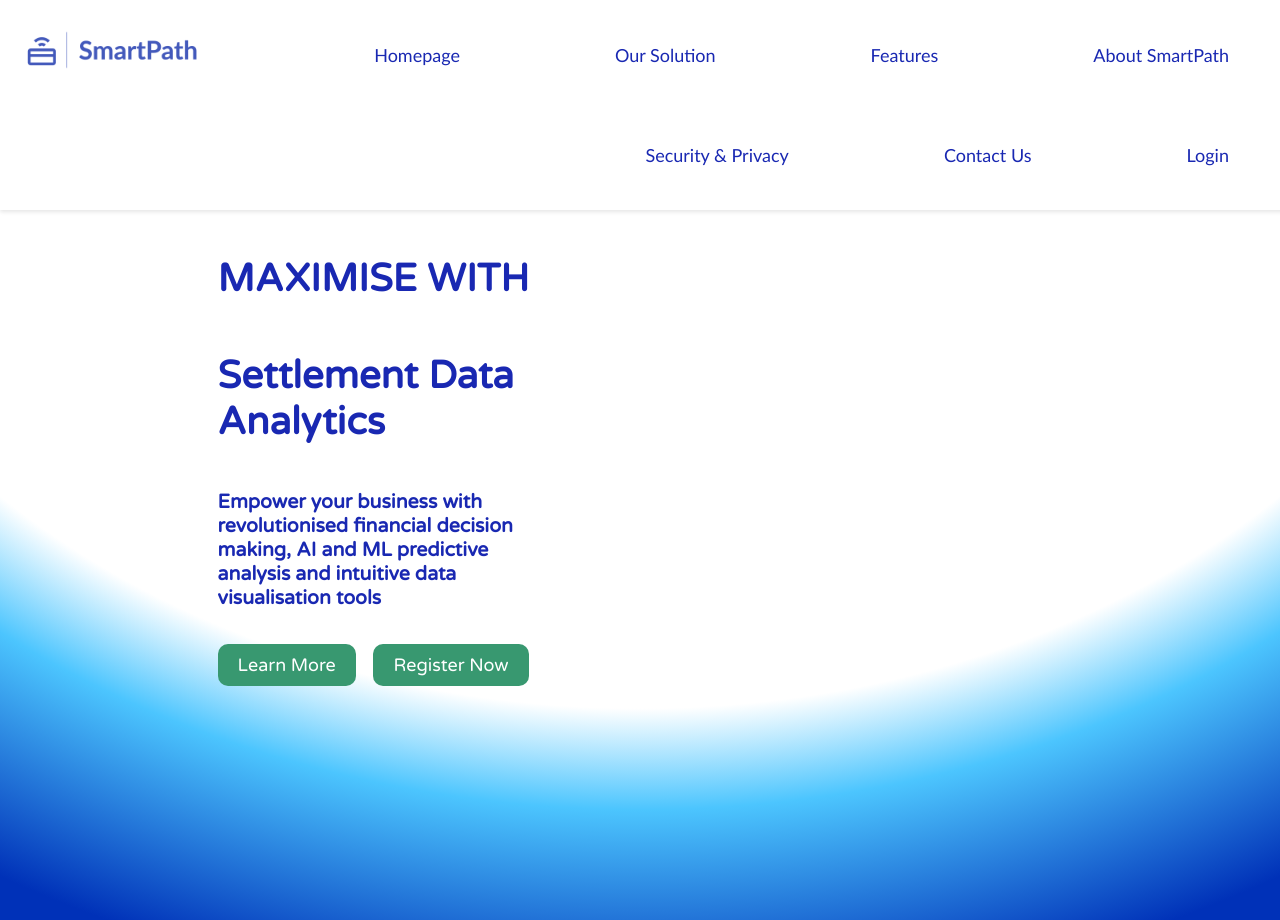
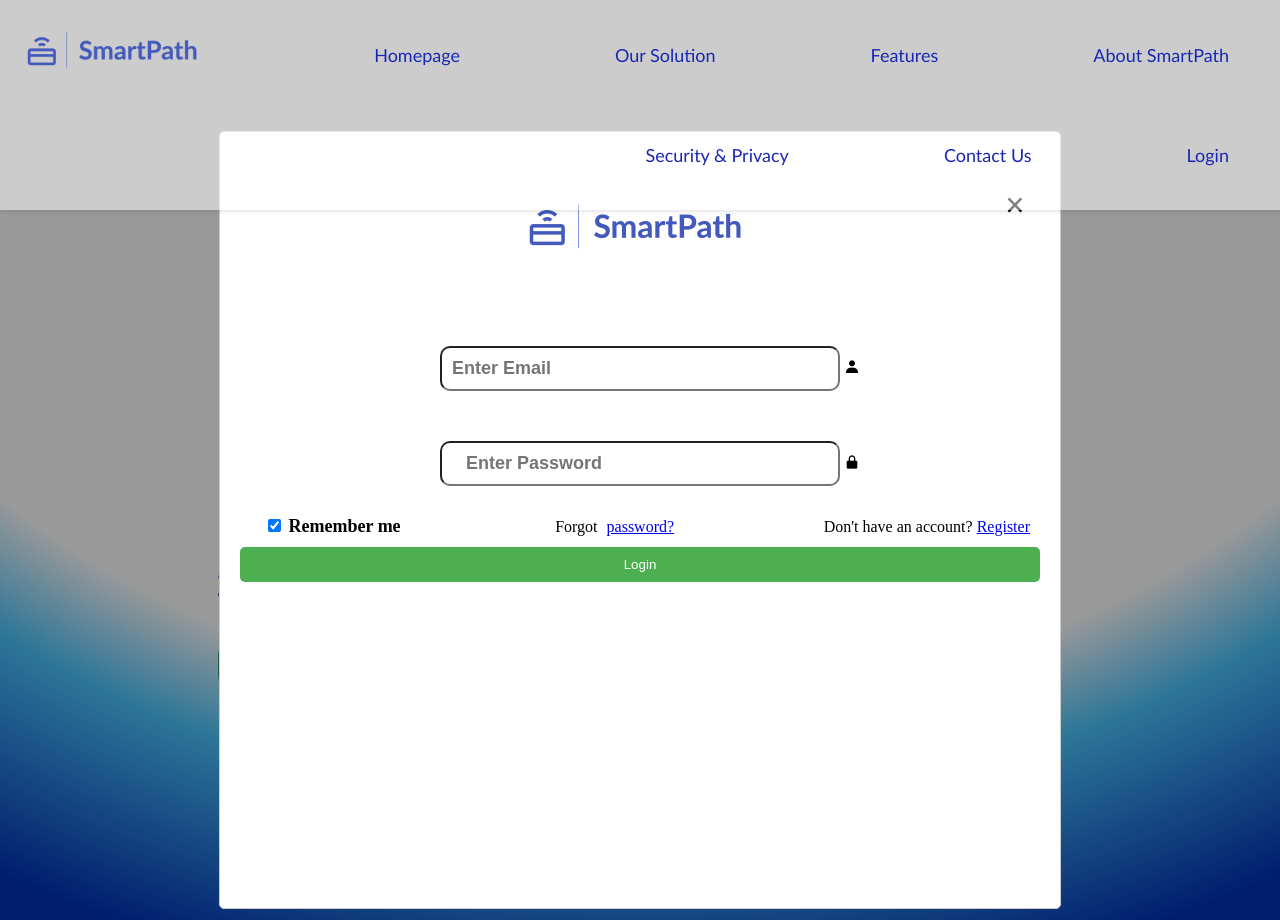
Before and after one commit to amaan-chaudhry/SmartApp, a Django app: page / in a window 1280 px wide. Run offline with Django 5.2, Linux system fonts and the light colour scheme; some libraries are stand-ins or nearby versions.

Commit message:
updated graphs

```diff
--- a/AppSite/static/AppSite/dashboard.css
+++ b/AppSite/static/AppSite/dashboard.css
@@ -4,8 +4,8 @@
     height: 300px; /* Adjust height as needed */
 }
 #pieChart {
-      width: 35% !important; /* Adjust width as needed */
-      height: 35% !important;
+      width: 95% !important; /* Adjust width as needed */
+      height: 95% !important;
       display: flex;
       justify-content: center;
       align-items: center; }
--- a/AppSite/static/AppSite/style.css
+++ b/AppSite/static/AppSite/style.css
@@ -59,7 +59,26 @@
 */
 
 .usernamebox {
-  margin-left: 37%;
+  margin-left: 25%;
+  border-radius: 10px;
+  background: none;
+  padding: 10px;
+  padding-left: 10px;
+  font-weight: 700;
+  font-size: 18px;
+  width: 50%;
+  transition: .2s;
+  margin-top: 50px;
+}
+.rememberme{
+  padding-left: 24px;
+  font-weight: 700;
+  font-size: 18px;
+
+
+}
+.g-recaptcha{
+  margin-left: 25%;
   border-radius: 10px;
   background: none;
   padding: 10px;
@@ -68,20 +87,21 @@
   font-size: 18px;
   width: 25%;
   transition: .2s;
-  margin-bottom: 30px;
-  margin-top: 10px;
+  margin-top: 50px;
+
+
 }
 
-
 .passwordbox {
-  margin-left: 37%;
+  margin-left: 25%;
   border-radius: 10px;
   background: none;
   padding: 10px;
+    padding-left: 10px;
   padding-left: 24px;
   font-weight: 700;
   font-size: 18px;
-  width: 25%;
+  width: 50%;
   transition: .2s;
   margin-top: 50px;
 }
@@ -101,24 +121,24 @@
   height: auto;
 }
 
-/* Set a style for all buttons */
-.loginbutton {
-  background-color: #06094a;
-  color: white;
-  padding: 15px 25px;
-  margin: 20px auto;
-  border: none;
-  cursor: pointer;
-  border-radius: 10px;
-  width: 20%;
-  margin-left: 40%;
 
 
 
+
+.form-label {
+  font-weight: bold;
+  margin-bottom: 5px;
 }
 
-.loginbutton:hover {
-  opacity: 0.7;
+
+.form-field {
+  width: 100%;
+  padding: 8px;
+  margin-bottom: 10px;
+  border: 1px solid #ccc;
+  border-radius: 4px;
+  box-sizing: border-box;
+  font-family: 'Arial', sans-serif;
 }
 
 /* Extra styles for the cancel button */
@@ -223,20 +243,61 @@
   display: inline-block;
 }
 */
-
-.register{
-  margin-right: 60px;
+.modal {
+  display: flex;
+  align-items: center;
+  justify-content: center;
+  flex-direction: column;
 }
 
-.g-recaptcha{
-  margin-right: 50%;
+.modal-content {
+  width: 800px;
+  padding: 20px;
+  border: 1px solid #ccc;
+  border-radius: 5px;
 }
 
-.pwreset{
-  margin-left: 47%;
-
+.imgcontainer {
+  text-align: center;
+  margin-bottom: 20px;
 }
 
-.rememberme {
-  margin-top: 5%;
+.close {
+  position: absolute;
+  right: 15px;
+  top: 10px;
+  cursor: pointer;
 }
+
+.form-container {
+  display: flex;
+  flex-direction: column;
+  margin-bottom: 20px;
+}
+
+.input-container {
+margin-bottom: 10px;
+padding-left: 24px;
+font-weight: 700;
+font-size: 18px;
+}
+.g-recaptcha {
+  margin-top: 10px;
+}
+
+#loginpage_extras {
+  display: flex;
+  justify-content: space-between;
+  align-items: center;
+  margin-bottom: 10px;
+}
+
+.loginbutton {
+  width: 100%;
+  padding: 10px;
+  background-color: #4CAF50;
+  color: white;
+  border: none;
+  border-radius: 5px;
+  cursor: pointer;
+}
--- a/AppSite/templates/AppSite/base.html
+++ b/AppSite/templates/AppSite/base.html
@@ -163,22 +163,23 @@
         <input class="usernamebox"  type="text" placeholder="Enter Email" name="email" required> <i class='bx bxs-user'></i>
         <input class="passwordbox"  type="password" placeholder="Enter Password" name="password" required> <i class='bx bxs-lock-alt'></i>
         <div class="g-recaptcha" data-sitekey="6LdjR7wpAAAAAHt4Yh9ObhpdPigx50r3LMlYspgE"></div>
-        <button class="loginbutton" type="submit">Login</button>
       </div>
-
-      <div class="rememberme">
-        <label>
+      <div id="loginpage_extras" style="display: flex; justify-content: space-between;">
+        <div class="rememberme" style="margin-right: 10px;">
+            <label style="margin-right: 5px;">
                 <input type="checkbox" checked="checked" name="remember"> Remember me
             </label>
         </div>
 
-      <div class="pwreset">
-        <span class="psw">Forgot <a href="password_reset">password?</a></span>
+        <div class="pwreset" style="margin-right: 10px;">
+            <span class="psw" style="margin-right: 5px;">Forgot <a href="password_reset">password?</a></span>
         </div>
 
-      <div>
+        <div style="margin-right: 10px;">
             <span class="register">Don't have an account? <a href="register">Register</a></span>
         </div>
+    </div>
+     <button class="loginbutton" type="submit">Login</button>
     </form>
   </div>
 
--- a/AppSite/views.py
+++ b/AppSite/views.py
@@ -16,7 +16,7 @@
 from django.http import JsonResponse
 import io
 from .models import UserDetails
-from django.contrib.auth import authenticate, login
+
 
 
 
@@ -139,7 +139,7 @@
             'lowest': marginfee[0][1],
             'TotalFee': round(TotalFee,4),
         }
-            # Return the processed data as JSON
+        print(context)            # Return the processed data as JSON
         return JsonResponse({'result': context})
     else:
         return JsonResponse({'error': 'Method not allowed'}, status=405)
```
Also changed, not shown: AppSite/templates/AppSite/dashboard.html (+64 -48 lines), AppSite/templates/AppSite/register.html (+14 -2 lines). Lines whose indentation alone changed are shown as unchanged.
